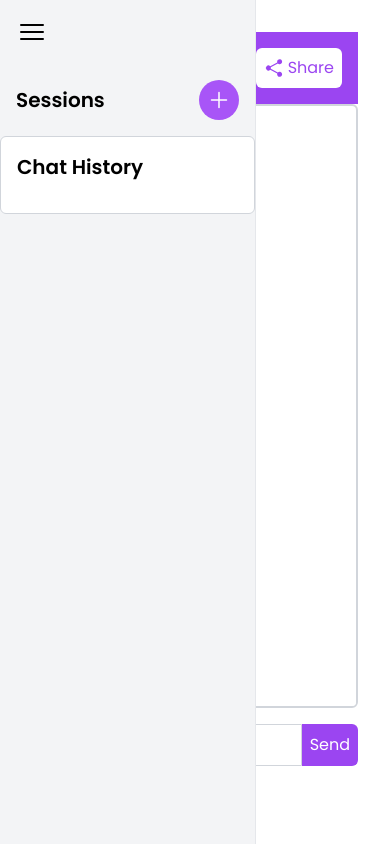
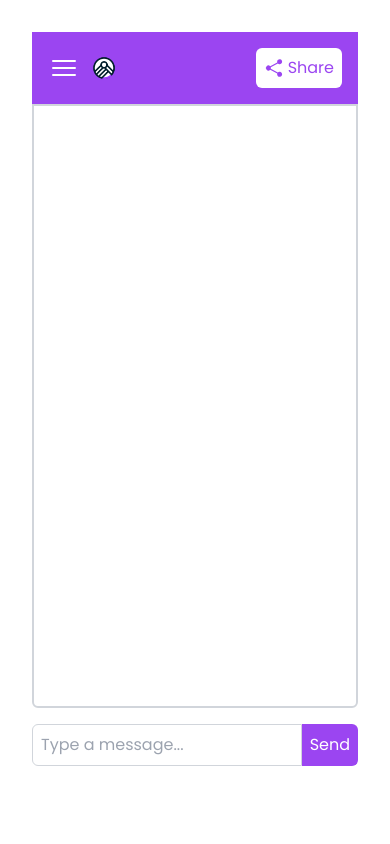
Before and after one commit to FoushWare/ai-chat, a React (Vite) app: page / in a window 390 px wide. Built offline with nearby package versions, Linux system fonts and the light colour scheme.

Commit message:
add session when the user first type message and there is no session exists

```diff
--- a/src/components/atoms/Input.tsx
+++ b/src/components/atoms/Input.tsx
@@ -2,6 +2,7 @@
 
 interface InputProps extends React.InputHTMLAttributes<HTMLInputElement> {
   className?: string;
+
 }
 const Input = ({ className, ...props }: InputProps) => {
   return (
--- a/src/components/molecules/ChatForm.tsx
+++ b/src/components/molecules/ChatForm.tsx
@@ -1,12 +1,13 @@
 // src/components/molecules/ChatForm.jsx
 import Input from '../atoms/Input';
 import Button from '../atoms/Button';
-import { useState } from 'react';
+import {  useState } from 'react';
 
 interface ChatFormProps {
   onSend: (message: string) => void;
+  setSidebarOpen: (open: boolean) => void;
 }
-const ChatForm = ({ onSend }: ChatFormProps) => {
+const ChatForm = ({ onSend, setSidebarOpen }: ChatFormProps) => {
   const [input, setInput] = useState('');
 
   const handleSubmit = (e: React.FormEvent<HTMLFormElement>) => {
@@ -23,6 +24,7 @@ const ChatForm = ({ onSend }: ChatFormProps) => {
         type="text"
         value={input}
         onChange={(e) => setInput(e.target.value)}
+        onClick={() => setSidebarOpen(false)}
         placeholder="Type a message..."
       />
       <Button type="submit" className="rounded-l-none">
--- a/src/components/organisms/ChatHistory.tsx
+++ b/src/components/organisms/ChatHistory.tsx
@@ -1,16 +1,26 @@
 import { Message } from "@/types";
 import ChatMessage from "../molecules/ChatMessage";
+import { useRef, useEffect } from "react";
 
 interface ChatHistoryProps {
   messages: Message[];
 }
 const ChatHistory = ({ messages }: ChatHistoryProps) => {
+  const chatEndRef = useRef<HTMLDivElement>(null);
+  useEffect(() => {
+    if (chatEndRef.current) {
+      chatEndRef.current.scrollIntoView({ behavior: 'smooth' });
+    }
+  }, [messages]);
+
   return (
     <div className="bg-white p-4  border-gray-300 rounded-md mt-4 flex-grow overflow-y-auto h-full">
       {messages.map((msg, index) => (
         <ChatMessage key={index} message={msg} />
-    ))}
-  </div>
+      ))}
+      <div ref={chatEndRef}></div>
+
+    </div>
   );
 };
 
--- a/src/components/organisms/MainChat.tsx
+++ b/src/components/organisms/MainChat.tsx
@@ -13,10 +13,10 @@ const MainChat = ({ messages,  setSidebarOpen, handleSendMessage }: MainChatProp
   return (
     <div className="w-full p-4 flex flex-col h-full relative">
       <Header  setSidebarOpen={setSidebarOpen} />
-      <div className='flex-grow overflow-y-auto max-h-[calc(100vh-15rem)] border-2 border-gray-300 rounded-md'>
+      <div className='flex-grow overflow-y-auto max-h-[calc(100vh-15rem)] border-2 border-gray-300 rounded-b-md'>
       <ChatHistory messages={messages} />
       </div>
-      <ChatForm onSend={handleSendMessage} />
+      <ChatForm onSend={handleSendMessage} setSidebarOpen={setSidebarOpen}/>
     </div>
   );
 };
--- a/src/components/organisms/Sidebar.tsx
+++ b/src/components/organisms/Sidebar.tsx
@@ -11,7 +11,7 @@ import { Session } from '@/types';
 interface SidebarProps {
   sessions: Session[];
   onSelectSession: Dispatch<SetStateAction<Session | null>>
-  onCreateNewSession: () => void;
+  onCreateNewSession: (initialMessage?: string) => void;
   sidebarOpen: boolean;
   setSidebarOpen: Dispatch<SetStateAction<boolean>>;
 }
@@ -26,7 +26,7 @@ const Sidebar: React.FC<SidebarProps> = ({ sessions, onSelectSession, onCreateNe
       <div className="flex justify-between items-center p-4 ">
         <h2 className="text-xl font-semibold">Sessions</h2>
         <button
-          onClick={onCreateNewSession}
+          onClick={() => onCreateNewSession("")}
           className="p-2 bg-purple-500 text-white rounded-full hover:bg-purple-600"
         >
           <PlusIcon className="h-6 w-6" />
--- a/src/pages/ChatPage.tsx
+++ b/src/pages/ChatPage.tsx
@@ -13,8 +13,14 @@ const ChatPage = () => {
     const storedSessions = JSON.parse(localStorage.getItem('chatSessions') || '[]');
     if (storedSessions) {
       setSessions(storedSessions);
-      // Assuming you have a way to determine the current session
       setCurrentSession(storedSessions[0]);
+    }
+  }, []);
+
+  // check if the window is in mobile view and set the sidebar to false to hide it when first loaded
+  useEffect(() => {
+    if (window.innerWidth < 768) {
+      setSidebarOpen(false);
     }
   }, []);
 
@@ -25,7 +31,7 @@ const ChatPage = () => {
         text: message,
         sender: sender,
       };
-      const botResponse : Message = {
+      const botResponse: Message = {
         id: Date.now(),
         text: `Bot response to: ${message}`,
         sender: 'bot',
@@ -39,7 +45,7 @@ const ChatPage = () => {
       const updatedSessions = sessions.map((session) =>
         session.id === currentSession.id ? updatedSession : session
       );
-      console.log("updatedSessions",updatedSessions);
+      console.log("updatedSessions", updatedSessions);
       setSessions(updatedSessions);
       setCurrentSession(updatedSession);
       localStorage.setItem('chatSessions', JSON.stringify(updatedSessions));
@@ -48,18 +54,28 @@ const ChatPage = () => {
 
 
   const handleSendMessage = (message: string) => {
-    addMessageToSession(message, 'user');
+    if (!currentSession) {
+      createNewSession(message);
+    } else {
+      addMessageToSession(message, 'user');
+    }
   };
 
-  const createNewSession = () => {
+  const createNewSession = (initialMessage?: string) => {
     const newSession: Session = {
       id: Date.now(),
       title: `Session ${sessions.length + 1}`,
-      messages: [],
+      messages: initialMessage ? [{ id: Date.now(), text: initialMessage, sender: 'user' },{
+        id: Date.now(),
+        text: `Bot response to: ${initialMessage}`,
+        sender: 'bot',
+      }]
+       : [],
     };
     const updatedSessions = [newSession, ...sessions];
     setSessions(updatedSessions);
     setCurrentSession(newSession);
+    console.log("updatedSessions", updatedSessions);
     localStorage.setItem('chatSessions', JSON.stringify(updatedSessions));
   };
 
@@ -74,6 +90,7 @@ const ChatPage = () => {
       />
       <div className="flex-1 flex flex-col relative">
         <div className="flex-grow overflow-y-auto p-4">
+          {/* Header, ChatHistory, ChatForm */}
           <MainChat messages={currentSession ? currentSession.messages : []}
             setSidebarOpen={setSidebarOpen}
             handleSendMessage={handleSendMessage}
```
